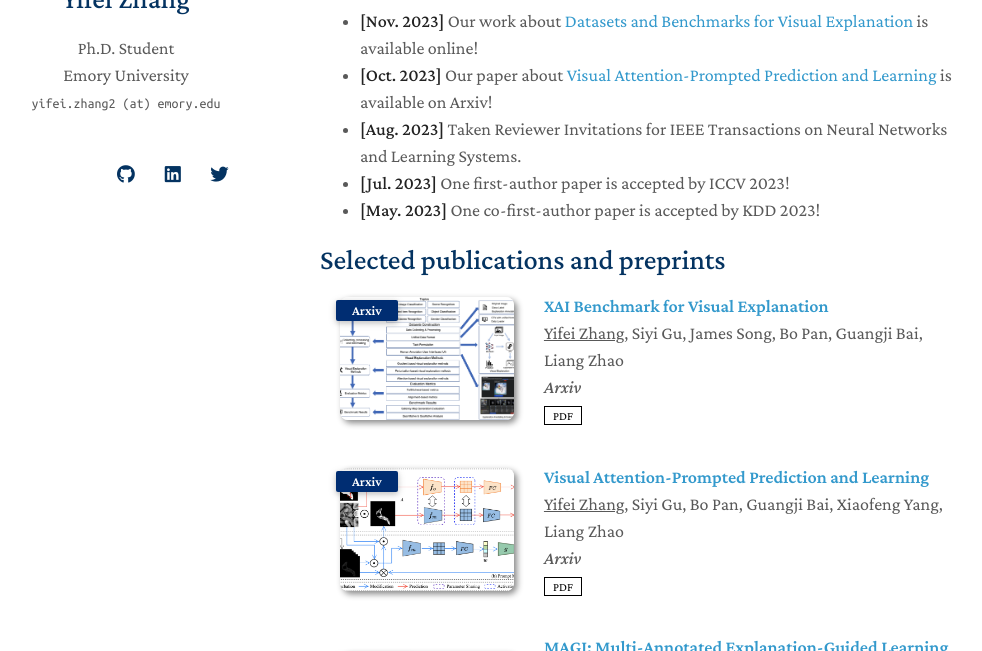
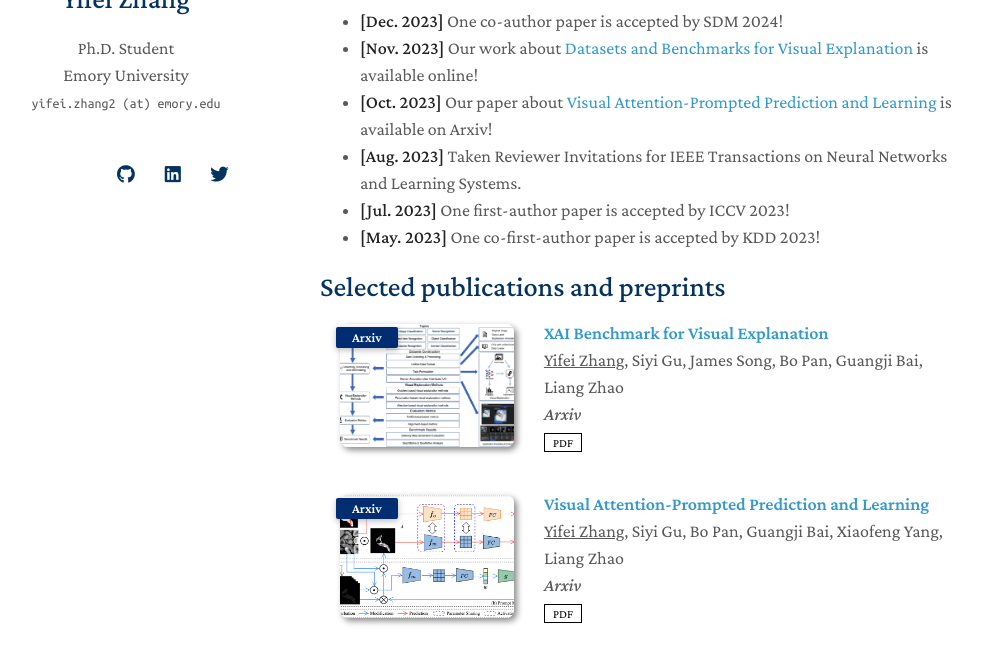
Before and after one commit to yifeizhangcs/yifeizhangcs.github.io, a Jekyll site: the page built from index.md, in a window 1280 px wide and 900 px high, scrolled down 467 px, cut to the strip 249-900 px from the top of the window. Shown: the whole strip, without its empty margins (150-1132 px from the left). Built offline with Jekyll 4.4.1, drawn with Linux system fonts in a browser that asks for light colours; nearby versions of some CDN libraries; a style sheet for code colours, icons or effects is not loaded; our own code applies the rules of GitHub Pages for plain Markdown files.

Commit message:
Update index.md

```diff
--- a/index.md
+++ b/index.md
@@ -17,6 +17,7 @@ I have been actively looking for *research scientist* or *data scientist* intern
 - **Natural Language Processing:** Applications of Large Language Model, Explanation-guided Learning with Language Model
 
 ## News
+- **[Dec. 2023]** One co-author paper is accepted by SDM 2024!
 - **[Nov. 2023]** Our work about [Datasets and Benchmarks for Visual Explanation](https://xaidataset.github.io/) is available online!
 - **[Oct. 2023]** Our paper about [Visual Attention-Prompted Prediction and Learning](https://arxiv.org/abs/2310.08420) is available on Arxiv!
 - **[Aug. 2023]** Taken Reviewer Invitations for IEEE Transactions on Neural Networks and Learning Systems.
```
